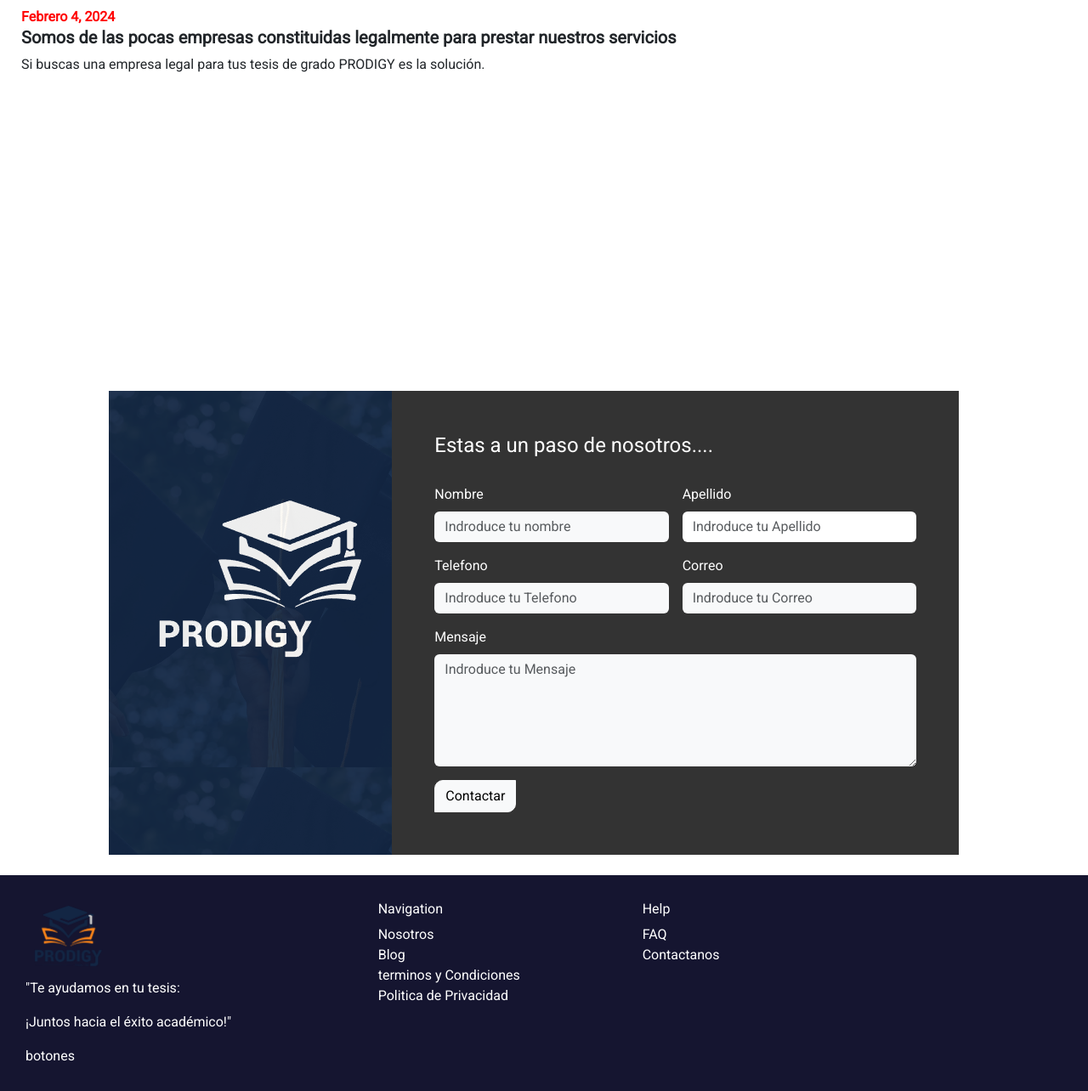
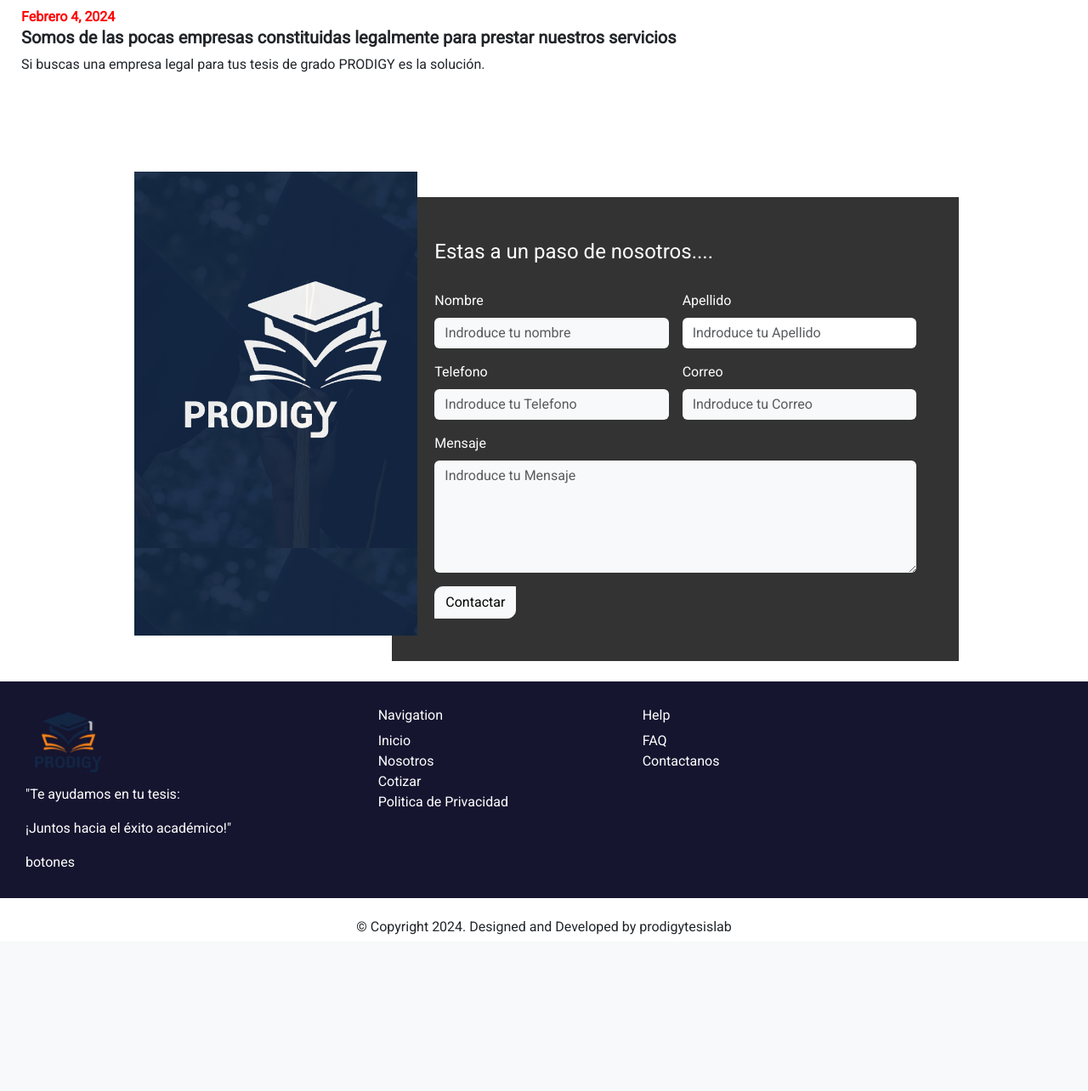
Before and after one commit to Edwin-DEV-py/prodigytesislab, a Django app: page /home/ in a window 1280 px wide. Shown: the part 2630-3914 px from the top of the page at 85% size. After the commit the page ends 3730 px from the top, so only its background shows below. Run offline with Django 5.2, Linux system fonts and the light colour scheme; some libraries are stand-ins or nearby versions; grey boxes are pictures that could not be loaded.

Commit message:
imagen subida

```diff
--- a/static/css/footer.css
+++ b/static/css/footer.css
@@ -8,3 +8,8 @@
 .listaNavegacion{
     list-style: none;
 }
+
+.listaNavegacion a{
+    text-decoration: none;
+    color: white;
+}
--- a/static/css/sectionReveal.css
+++ b/static/css/sectionReveal.css
@@ -188,11 +188,10 @@
 /*Todo el diseno de la seccion del formulario de contacto*/
 
 .seccionFormularios{
-    margin-top: 20%;
+    margin-top: 10%;
 }
 
 .divsFormularioContacto{
-    padding-top: 100px;
     max-width: 100%;
     max-height: 800px;
 }
@@ -213,3 +212,17 @@
     border-top-left-radius: 10px;
     border-bottom-right-radius: 10px;
 }
+
+.imagenFormulario{
+    position: relative;
+    bottom: 30px;
+    left: 30px;
+}
+
+@media screen and (max-width: 900px) {
+    .imagenFormulario {
+        position: relative;
+        bottom: 0px;
+        left: 0px;
+    }
+}
--- a/templates/components/footer.html
+++ b/templates/components/footer.html
@@ -14,9 +14,9 @@
         <div class="col-md-3">
             <h6>Navigation</h6>
             <ul class="listaNavegacion list-group list-group-flush">
-                <li>Nosotros</li>
-                <li>Blog</li>
-                <li>terminos y Condiciones</li>
+                <li><a href="/home">Inicio</a></li>
+                <li><a href="/aboutWe">Nosotros</a></li>
+                <li><a href="">Cotizar</a></li>
                 <li>Politica de Privacidad</li>
             </ul>
         </div>
--- a/templates/index.html
+++ b/templates/index.html
@@ -193,7 +193,7 @@
     <section id="seccionFormularios" class="seccionFormularios">
         <div class="row divsFormularioContacto d-flex justify-content-center">
             <div class="row divRowFormMiddle">
-                <div class="col-md-4" style="background-image: url('/static/img/fondoContatco.png')">
+                <div class="col-md-4 imagenFormulario" style="background-image: url('/static/img/fondoContatco.png')">
                 </div>
                 <div class="col-md-8 divFormGroup">
                     <h4>Estas a un paso de nosotros....</h4>
```
